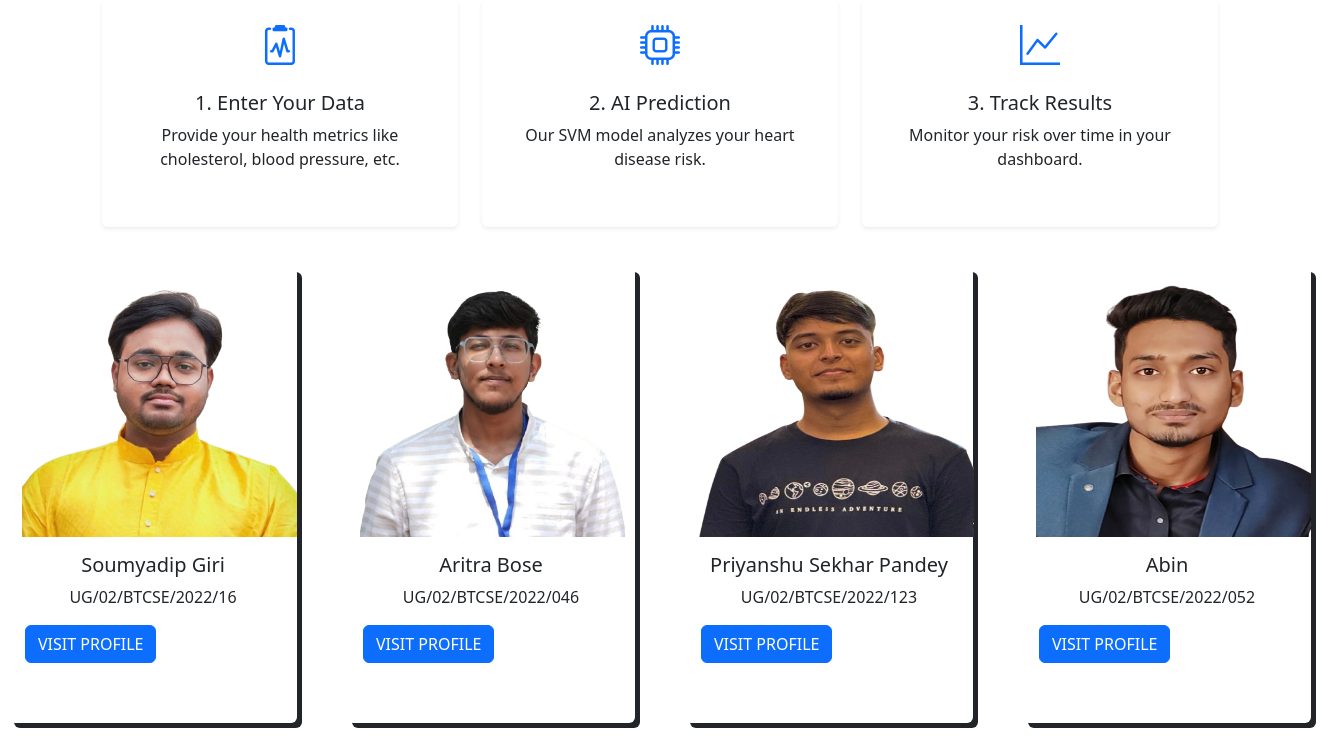
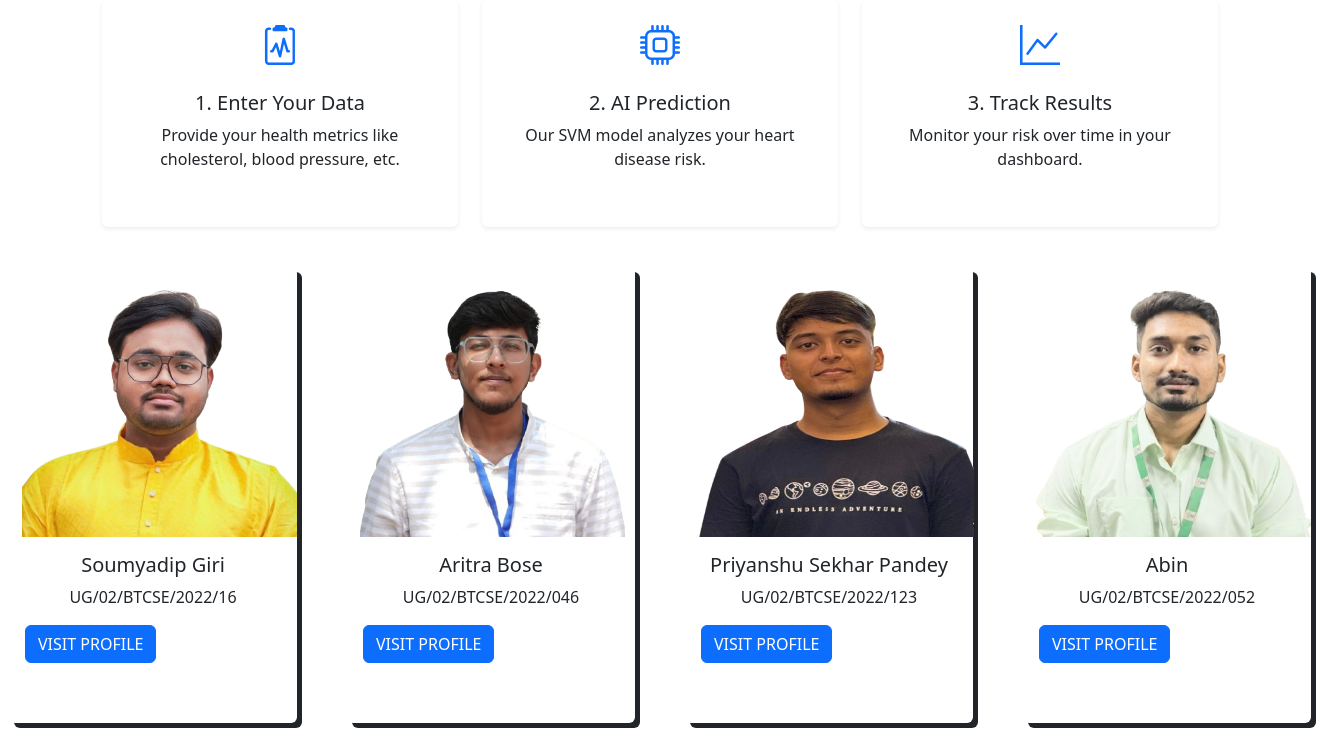
Before and after one commit to soumyadip-giri/heart_disease_system_web, a Flask app: page / in a window 1320 px wide. Shown: the part 1041-1777 px from the top of the page. Run offline with Flask 3, Linux system fonts and the light colour scheme; parts of the project's set-up code (start-up, migrations or seed data) failed here and were passed over.

Commit message:
abin pic updated

```diff
--- a/templates/index.html
+++ b/templates/index.html
@@ -287,7 +287,7 @@
       </div>
 
       <div class="card founders" style="width: 18rem;">
-        <img src="static/images/abin.png" class="card-img-top" id="abin_img" alt="...">
+        <img src="static/images/12abin.png" class="card-img-top" id="abin_img" alt="...">
         <div class="card-body">
           <h5 class="card-title">Abin</h5>
           <p class="card-text">UG/02/BTCSE/2022/052</p>
```
Also changed, not shown: static/images/12abin.png (added).
